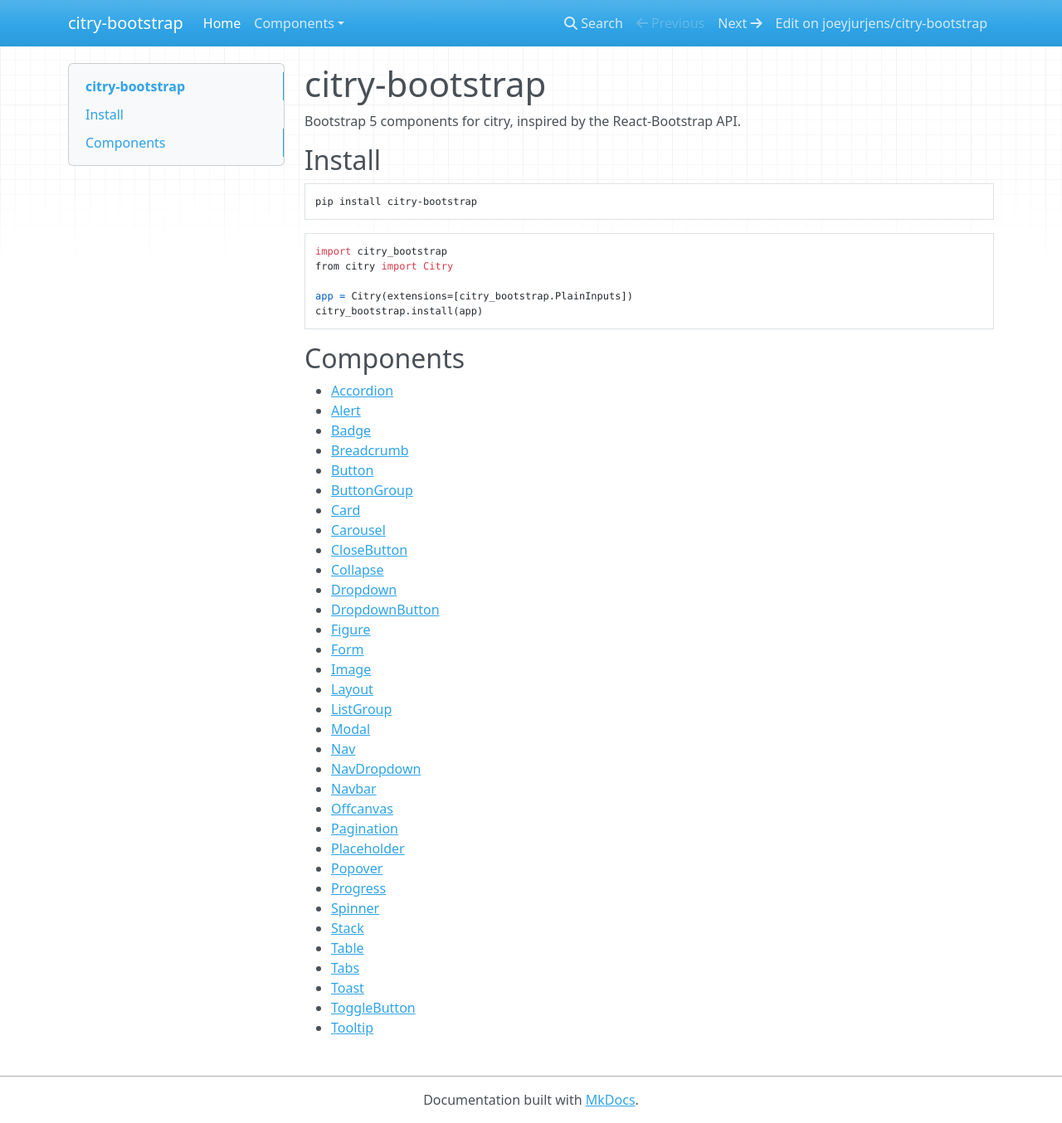
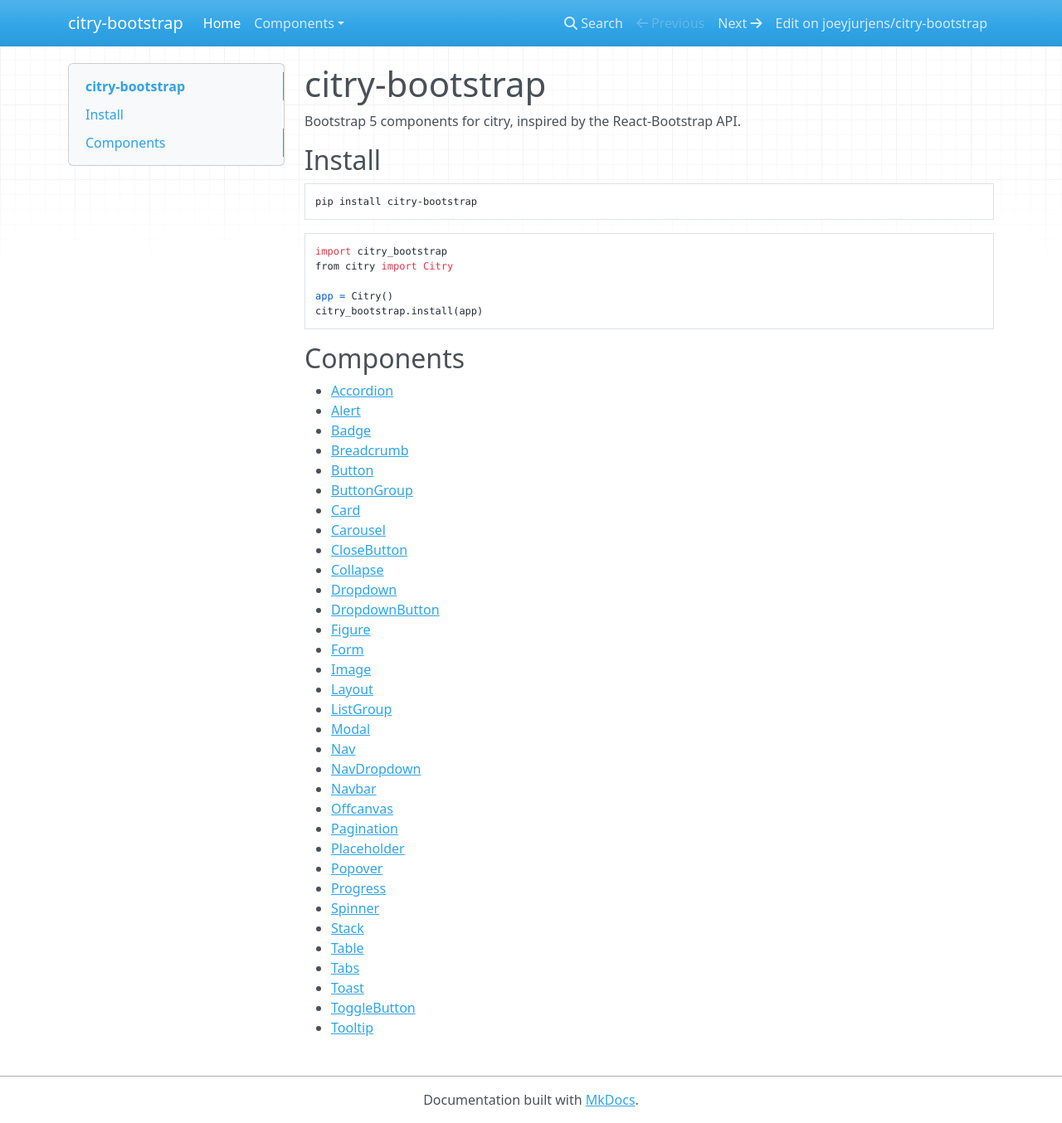
Before and after one commit to joeyjurjens/citry-bootstrap, an MkDocs documentation site: the page built from docs/source/index.md, in a window 1280 px wide and 1354 px high. Shown: the whole window at 83% size. Built offline with MkDocs 1.6.1, drawn with Linux system fonts in a browser that asks for light colours; nearby versions of some CDN libraries.

Commit message:
Remove plain_inputs from the documentation
The extension is gone, so the install snippet no longer installs it and the
section explaining the proxy it unwrapped has nothing left to explain. The
docs build imports what it documents, which is how this surfaced.

````diff
--- a/docs/generate_docs.py
+++ b/docs/generate_docs.py
@@ -35,7 +35,6 @@
     app = Citry(
         autodiscover=False,
         id_generator=lambda: f"ctest{next(ids):02d}",
-        extensions=[citry_bootstrap.PlainInputs],
     )
     citry_bootstrap.install(app)
     return app
@@ -95,7 +94,7 @@
         "## Install\n",
         "```bash\npip install citry-bootstrap\n```\n",
         "```python\nimport citry_bootstrap\nfrom citry import Citry\n\n"
-        "app = Citry(extensions=[citry_bootstrap.PlainInputs])\n"
+        "app = Citry()\n"
         "citry_bootstrap.install(app)\n```\n",
         "## Components\n",
     ]
--- a/docs/source/index.md
+++ b/docs/source/index.md
@@ -12,7 +12,7 @@
 import citry_bootstrap
 from citry import Citry
 
-app = Citry(extensions=[citry_bootstrap.PlainInputs])
+app = Citry()
 citry_bootstrap.install(app)
 ```
 
````
Also changed, not shown: README.md.
